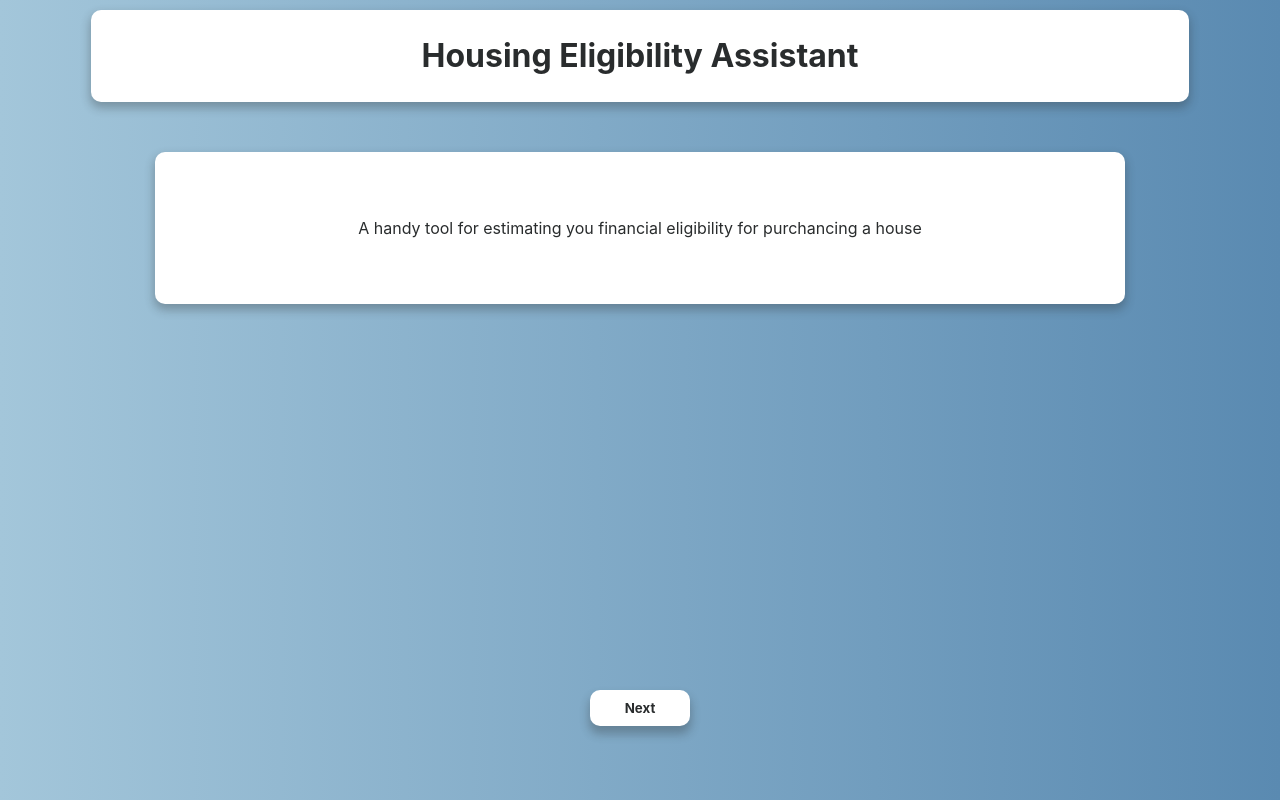
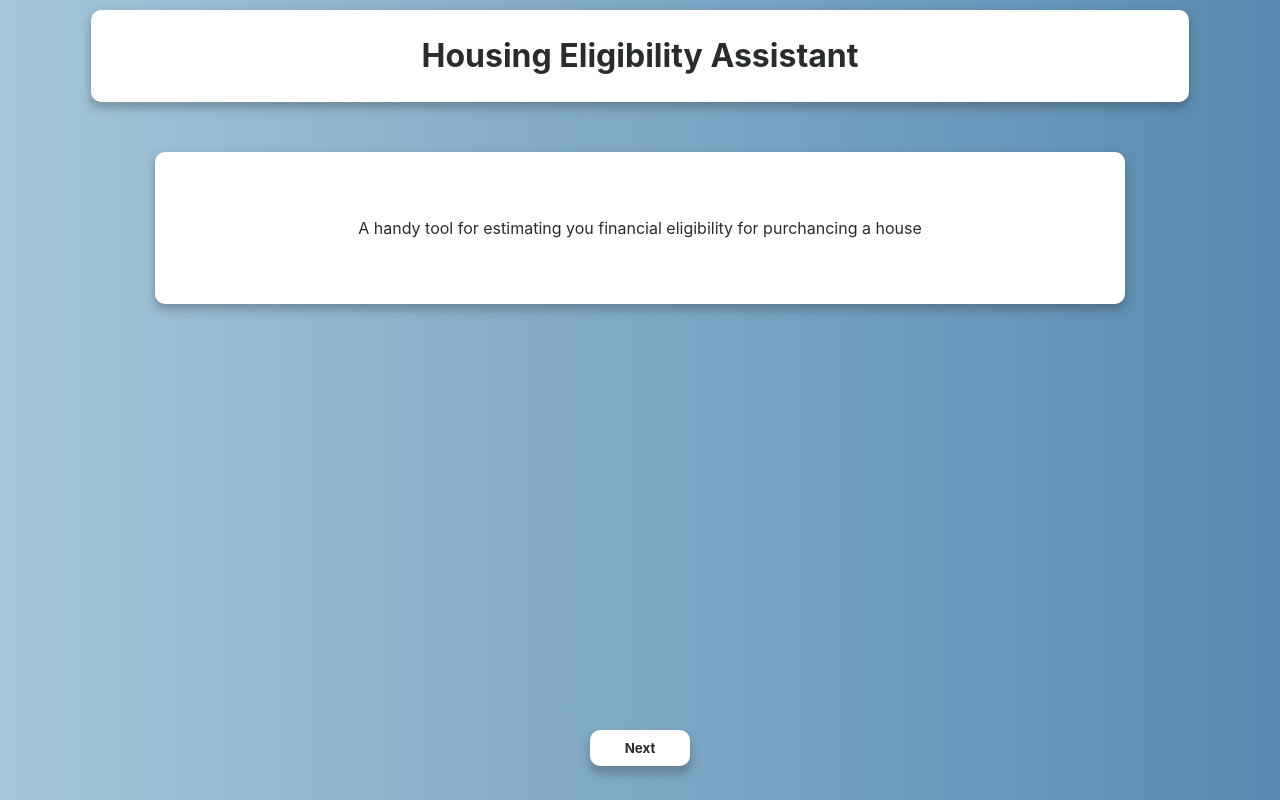
Before and after one commit to professorjamm/HackUTD_2023, a React (Create React App) app: page / in a window 1280 px wide. Built offline with nearby package versions, Linux system fonts and the light colour scheme.

Commit message:
lowered submit button

```diff
--- a/src/App.css
+++ b/src/App.css
@@ -111,7 +111,7 @@ abbr {
   position: fixed;
   margin: 10px auto;
   width: 100px;
-  top: 85%;
+  top: 90%;
   right: 50%;
   transform: translateX(50%);
   padding: 10px;
```
